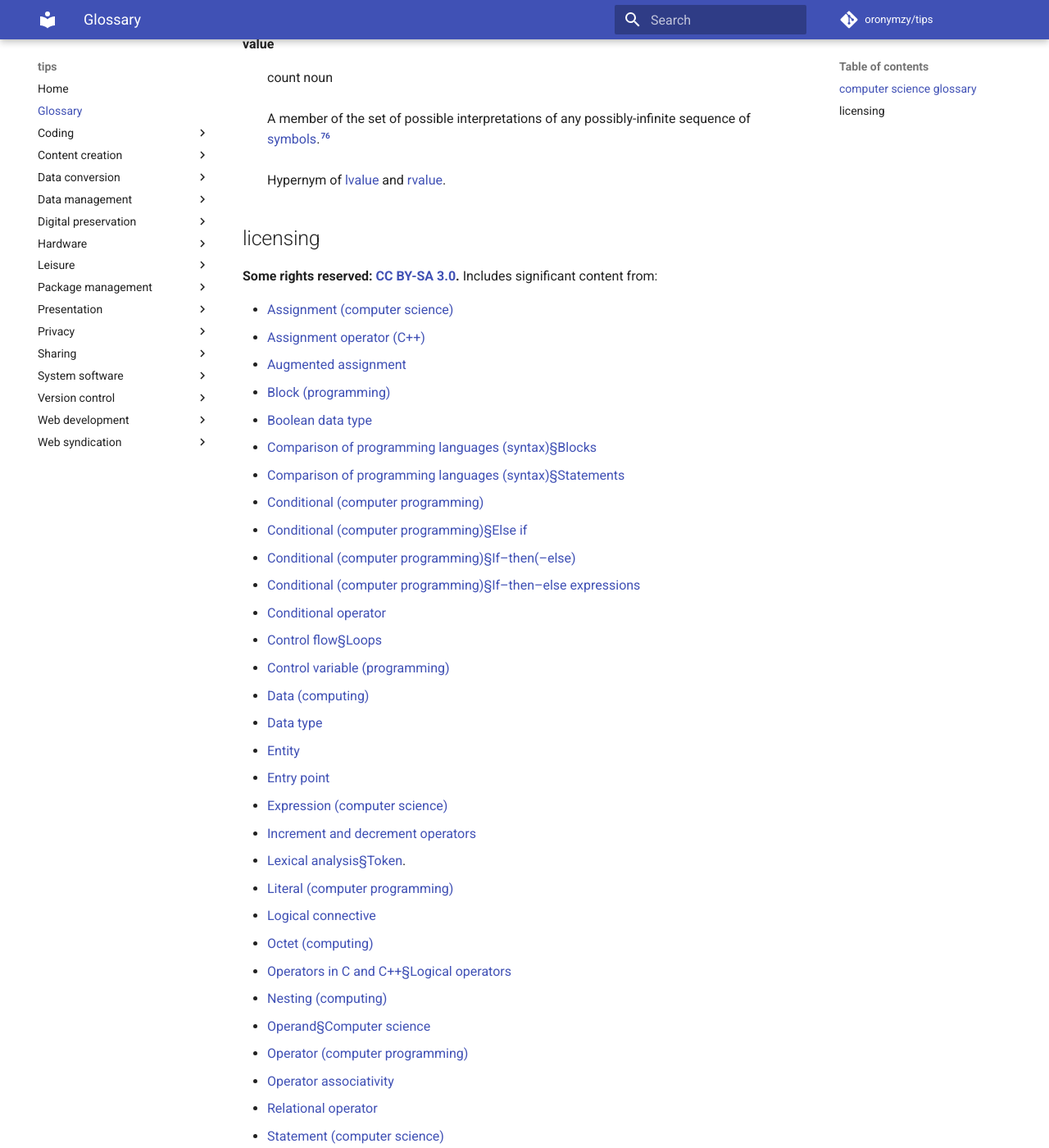
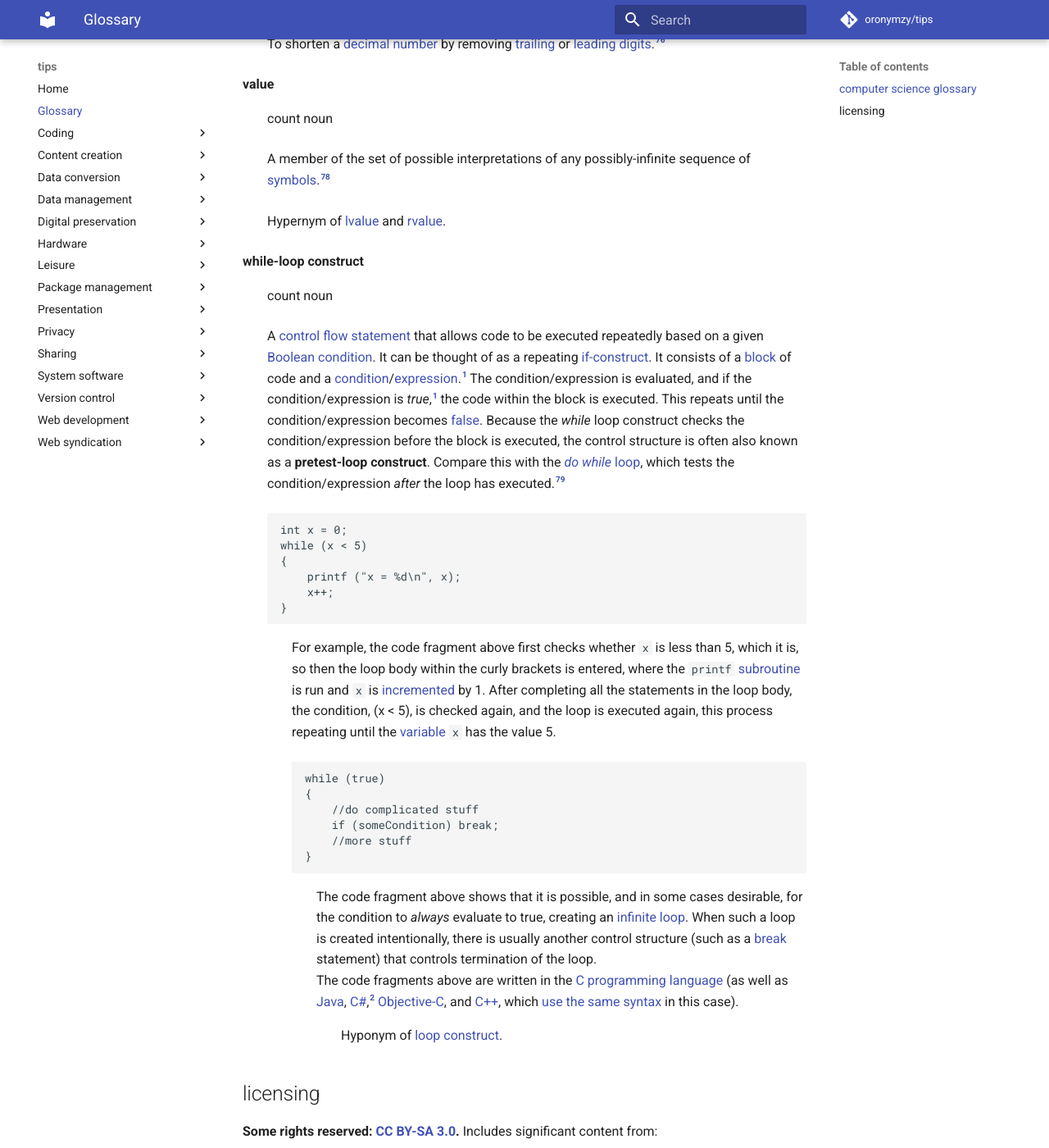
Before and after one commit to oronymzy/tips, an MkDocs documentation site: the page built from docs/glossry.md, in a window 1280 px wide and 1400 px high, scrolled down 14022 px. Shown: the whole window at 82% size. Built offline with MkDocs 1.6.1 and Material for MkDocs 9.7.7, drawn with Linux system fonts in a browser that asks for light colours; comment, search, counter and statistics services are not loaded; some of the changed text lies outside the part shown.

Commit message:
Add 'while-loop construct' concept, add list item
Add 'while-loop construct' concept, with footnote.
Add 'While loop' unordered list item
with hyperlink in 'licensing' section.
Add semantic relation between
'while-loop construct' and 'loop construct'.
Expand content in 'loop construct'
term-description.

````diff
--- a/docs/glossry.md
+++ b/docs/glossry.md
@@ -213,7 +213,8 @@ The most common logical operators are **[binary](https://en.wikipedia.org/wiki/B
 
 **loop construct** {: #loopconstructdef }
 : count noun
-: A construct, made up of one or more [statements](#statementdef), that may be carried out multiple successive times in a sequence of [iterations](#iterationdef). The statements “inside” the loop construct (also known as the **body** of the loop construct) are executed in one of four possible ways: a specified number of times, once for each of a collection of items, until some condition is met, or [indefinitely](https://en.wikipedia.org/wiki/Infinite_loop).[^loopconstructdef-note1]
+: A construct, made up of one or more [statements](#statementdef), that may be carried out multiple successive times in a sequence of [iterations](#iterationdef). The statements “inside” the loop construct (also known as the **body** of the loop construct) are executed in one of five possible ways: a specified number of times, once for each of a collection of items, [while some condition is met](#whileloopconstructdef), until some condition is met, or [indefinitely](https://en.wikipedia.org/wiki/Infinite_loop).[^loopconstructdef-note1]
+: Hypernym of [while-loop construct](#whileloopconstructdef).
 
 **lvalue** {: #lvaluedef }
 : count noun
@@ -299,6 +300,35 @@ A type of selection control mechanism used to allow the value of a [variable](ht
 : A member of the set of possible interpretations of any possibly-infinite sequence of [symbols](#symboldef).[^valuedef-note1]
 : Hypernym of [lvalue](#lvaluedef) and [rvalue](#rvaluedef).
 
+**while-loop construct** {: #whileloopconstructdef }
+: count noun
+: A [control flow](https://en.wikipedia.org/wiki/Control_flow) [statement](#statementdef) that allows code to be executed repeatedly based on a given [Boolean](#Booleandef) [condition](#conditiondef). It can be thought of as a repeating [if-construct](#ifconstructdef). It consists of a [block](#blockdef) of code and a [condition](#conditiondef)/[expression](#expressiondef).[^whileloopconstructdef1] The condition/expression is evaluated, and if the condition/expression is *true*,[^whileloopconstructdef1] the code within the block is executed. This repeats until the condition/expression becomes [false](https://en.wikipedia.org/wiki/False_(logic)). Because the *while* loop construct checks the condition/expression before the block is executed, the control structure is often also known as a **pretest-loop construct**. Compare this with the [*do while* loop](https://en.wikipedia.org/wiki/Do_while_loop), which tests the condition/expression *after* the loop has executed.[^whileloopconstructdef-note1]
+:
+```
+int x = 0;
+while (x < 5)
+{
+    printf ("x = %d\n", x);
+    x++;
+}
+```
+: For example, the code fragment above first checks whether `x` is less than 5, which it is, so then the loop body within the curly brackets is entered, where the `printf` [subroutine](#subroutinedef) is run and `x` is [incremented](#incrementoperatordef) by 1. After completing all the statements in the loop body, the condition, (x < 5), is checked again, and the loop is executed again, this process repeating until the [variable](https://en.wikipedia.org/wiki/Variable_(programming)) `x` has the value 5.
+:
+```
+while (true)
+{
+    //do complicated stuff
+    if (someCondition) break;
+    //more stuff
+}
+```
+: The code fragment above shows that it is possible, and in some cases desirable, for the condition to *always* evaluate to true, creating an [infinite loop](https://en.wikipedia.org/wiki/Infinite_loop). When such a loop is created intentionally, there is usually another control structure (such as a [break](https://en.wikipedia.org/wiki/Control_flow) statement) that controls termination of the loop.
+The code fragments above are written in the [C programming language](https://en.wikipedia.org/wiki/C_(programming_language)) (as well as [Java](https://en.wikipedia.org/wiki/Java_(programming_language)), [C#](https://en.wikipedia.org/wiki/C_Sharp_(programming_language)),[^whileloopconstructdef2] [Objective-C](https://en.wikipedia.org/wiki/Objective-C), and [C++](https://en.wikipedia.org/wiki/C++), which [use the same syntax](https://en.wikipedia.org/wiki/Polyglot_(computing)) in this case).
+: Hyponym of [loop construct](#loopconstructdef).
+
+[^whileloopconstructdef1]: ["The while and do-while Statements (The Java™ Tutorials > Learning the Java Language > Language Basics)"](http://docs.oracle.com/javase/tutorial/java/nutsandbolts/while.html). *Dosc.oracle.com*. Retrieved 2016-10-21.
+[^whileloopconstructdef2]: ["while (C# reference)"](http://msdn.microsoft.com/en-us/library/2aeyhxcd.aspx). *Msdn.microsoft.com*. Retrieved 2016-10-21.
+
 ## licensing
 **Some rights reserved: [CC BY-SA 3.0](https://creativecommons.org/licenses/by-sa/3.0/).** Includes significant content from:
 
@@ -337,6 +367,7 @@ A type of selection control mechanism used to allow the value of a [variable](ht
 - [Subroutine](https://en.wikipedia.org/w/index.php?title=Subroutine&oldid=879018923)
 - [Switch statement](https://en.wikipedia.org/w/index.php?title=Switch_statement&oldid=866307445)
 - [Value (computer science)§Assignment: l-values and r-values](https://en.wikipedia.org/w/index.php?title=Value_(computer_science)&oldid=803728831)
+- [While loop](https://en.wikipedia.org/w/index.php?title=While_loop&oldid=881424645)
 - [?:](https://en.wikipedia.org/w/index.php?title=%3F:&oldid=880334289)
 
 on Wikipedia, with changes made, and:
@@ -431,3 +462,4 @@ on Wiktionary, with changes made.
 [^truncatedef-note1]: This definition is essentially the same as [Wiktionary's definition](https://en.wiktionary.org/wiki/truncate).
 [^vacuousdef-note1]: This definition is the same as [Wiktionary's definition](https://en.wiktionary.org/wiki/vacuous).
 [^valuedef-note1]: This definition is based on the definition proposed on [an answer on Stack Overflow](https://stackoverflow.com/questions/3300726/what-is-a-value-in-the-context-of-programming/3301073#3301073).
+[^whileloopconstructdef-note1]: This definition is based on [Wikipedia's definition](https://en.wikipedia.org/wiki/While_loop).
````
